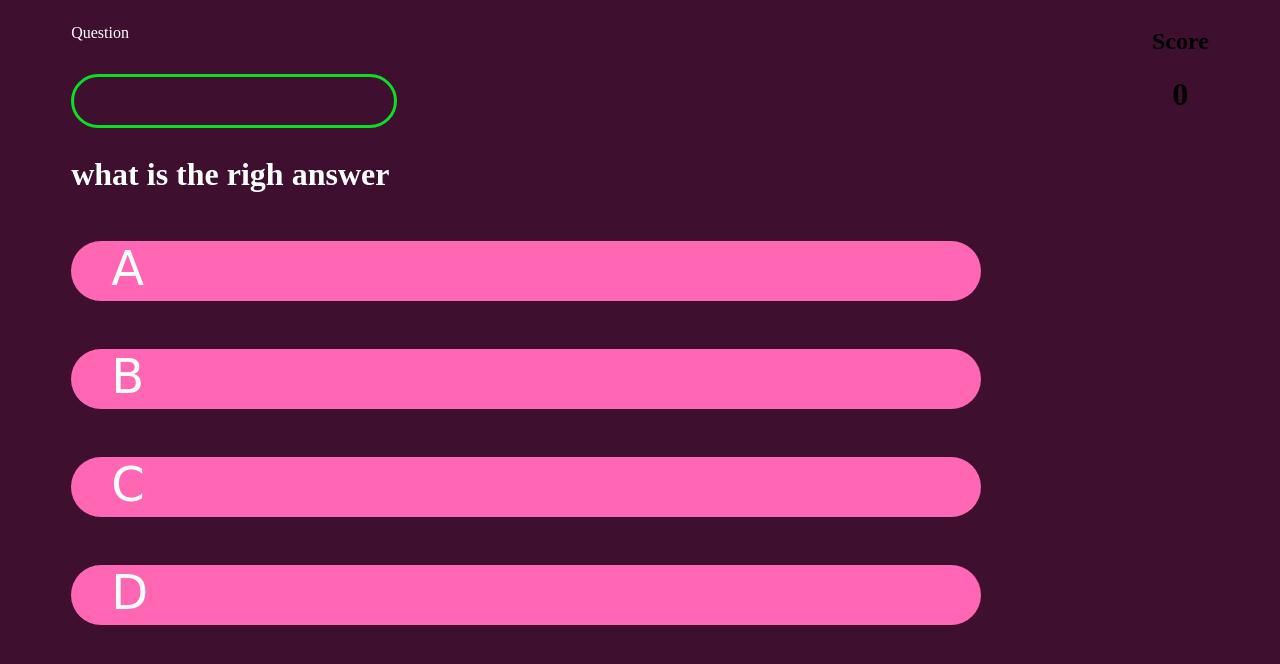
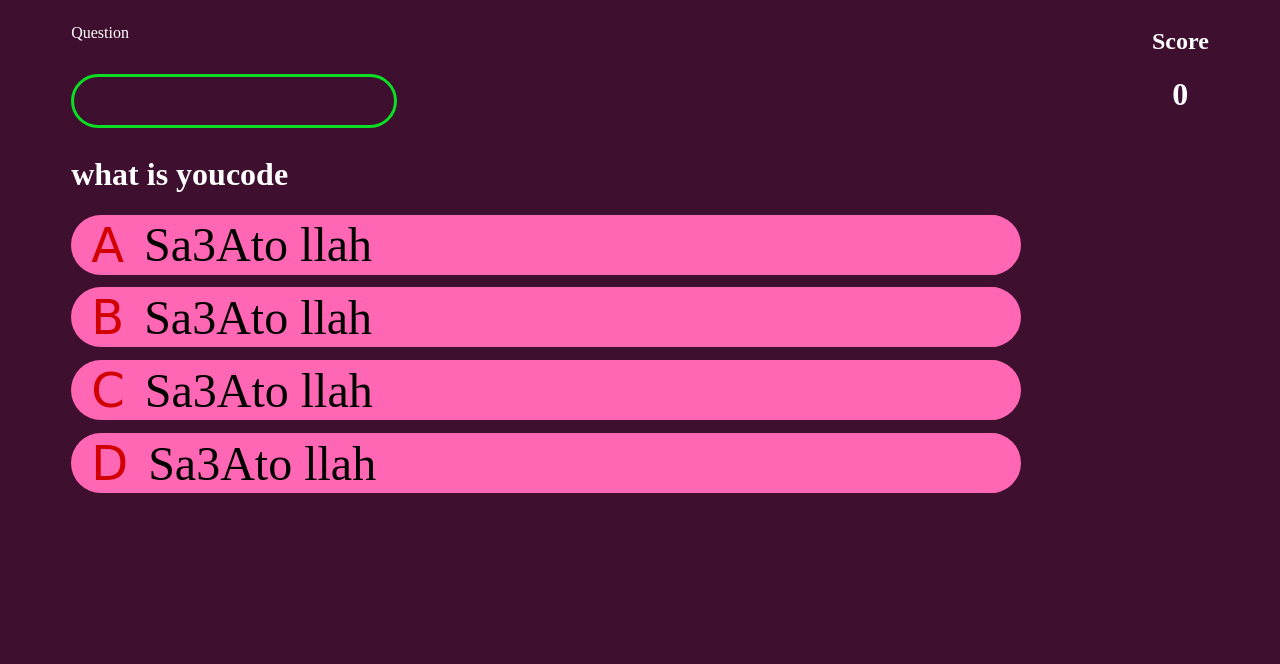
Before and after one commit to hamzakhouzima/Quiz_js, a website: page game.html in a window 1280 px wide. Drawn offline with Linux system fonts and the light colour scheme; a web font is replaced by a local one.

Commit message:
third commit

```diff
--- a/effect.js
+++ b/effect.js
@@ -67,13 +67,38 @@ function startGame(){
 
 function getQuestion(){
 
-  if(questionCounter <= MAX_QST ){
 
+    if(availableQuestions.length === 0 || questionCounter >MAX_QST){
+      return window.location.assign('/end.html')
+    }
 
-  }
+    questionCounter++
+    progressText.innerText = `Question ${questionCounter} of ${MAX_QST}`
+    progressBarFull.style.width = `${(questionCounter/MAX_QST)*100}%`
+    const questionsIndex = Math.floor(Math.random() * availableQuestions.length)
+    currentQuestion = availableQuestions[questionIndex]
+    question.innerText = currentQuestion.question
+
+    choices.foreach(choice=>{
+      const number = choice.dataset['number']
+      choice.innerText = currentText ['choice' + number]
 
 
 
+    })
+
+    availableQuestions.splice(questionsIndex ,1)
+    acceptingAnswers = true
 
 
 }
+choices.forEach(choice=>{
+  choice.addEventListner('click' ,e=>{
+    if(!acceptingAnswers) return
+    acceptingAnswers = false
+    const selectedChoice = e.target
+    const selectedAnswer = selectedChoice.dataset('number')
+
+  })
+
+})
--- a/game.html
+++ b/game.html
@@ -23,7 +23,7 @@
                 </div>
 
             </div>
-            <div class="hud-item">
+            <div class="hud-item" style="color :white;">
                 <h2 class="hud-prefix">
                     Score
                 </h2>
@@ -32,12 +32,33 @@
                 </h1>
             </div>
         </div>
-<h1 class="question">what is the righ answer</h1>
+<h1 class="question">Lorem ipsum dolor sit amet consectetur adipisicing elit. Pariatur similique autem beatae! Lorem ipsum dolor sit amet consectetur adipisicing elit. Deserunt rerum odio dolorem consequatur non similique, vitae eligendi laboriosam sapiente quibusdam dolor. Nihil nulla numquam possimus pariatur, ex quibusdam dolores totam itaque, maxime suscipit labore natus esse quae incidunt dolorum deleniti ea? Tempore rerum distinctio minima quidem, consequatur eius molestias quam. Repellendus quibusdam incidunt id sed perferendis voluptate, ipsa iste sapiente exercitationem, possimus aperiam deleniti quis dolores.</h1>
 
-<div class="choice-container">
-    <p class="choice-prefix">A</p>
-    <p class="choice-text" data-number="1"></p>
-</div>
+<div class="choice-container" >
+    <p class="choice-prefix" >A</p>
+    <input type="checkbox" id="a" hidden>
+    <label   class="choice-text my-input"  data-number="1" > </label>
+        <!-- #onclick="rrr()" -->
+
+    <!-- <script>
+
+        function rrr(){
+
+            if(document.querySelector('#a').checked==true ){
+                document.querySelector('#a').checked=false
+                document.querySelector('.my-input').style.background="green";
+                console.log('yes')
+        }else{
+            document.querySelector('#a').checked=true
+            console.log('no')
+            document.querySelector('.my-input').style.background="#ff66b3";
+        }
+        }
+
+
+    </script> -->
+
+    </div>
 <div class="choice-container">
     <p class="choice-prefix">B</p>
     <p class="choice-text" data-number="2"></p>
@@ -54,6 +75,6 @@
     </div>
    </div>
 
-   <script src="effect.js"></script>
+   <script src="main.js"></script>
 </body>
 </html>
--- /dev/null
+++ b/main.js
@@ -0,0 +1,70 @@
+let questionText = document.querySelector('.question')
+
+const progressText = document.querySelector('#progressText')
+const scoreText = document.querySelector('#score')
+const progressBarFull = document.querySelector('#progressBarFull')
+
+
+var choices =Array.from(document.querySelectorAll('.choice-text'))
+
+//for(){
+
+
+//}
+// const currentQuestion = {}
+let questions = [
+    {
+
+      question : "what is the square root of 4",
+      choice1 : "1",
+      choice2 : "44",
+      choice3 : "2",
+      choice4 : "34",
+      answer : 3,
+    },
+    {
+      question : "ch7al sa3A",
+      choice1 : "16:44",
+      choice2 : "Sa3Ato llah",
+      choice3 : "05:43",
+      choice4 : "wa mada a3dadta laha ",
+      answer : 4,
+    },
+    {
+      question : "khouya fin jat lmslla",
+      choice1 : "dor m3A dora",
+      choice2 : "05 rue dar bou3za ",
+      choice3 : "sir nichan ",
+      choice4 : "hahia 7dak",
+      answer : 2,
+    },
+    {
+      question : "what is youcode ",
+      choice1 : "a school",
+      choice2 : "a philosophie",
+      choice3 : "a project",
+      choice4 : "food",
+      answer : 1,
+    },
+  ]
+
+function getQuestion(){
+    var counter
+
+  choices.forEach(element => {
+    console.log(element)
+    for(counter = 0 ; counter<4 ; counter++ ){
+
+
+        questionText.innerHTML=questions[counter].question
+        element.innerHTML=questions[1].choice2
+        console.log(counter)
+
+
+}
+
+});
+ }
+
+
+getQuestion()
--- a/style-game.css
+++ b/style-game.css
@@ -23,6 +23,10 @@
     font-size: 3rem;
     /*min-width:80rem;*/
     height: 60px;
+    overflow:hidden;
+    display:flex;
+    align-items: center;
+    padding: 0 20px;
 
 
 }
@@ -41,17 +45,26 @@
 }
 
 .choice-prefix{
-    position :absolute;
-    padding : 2rem 2.5rem ;
-    color : rgb(252, 252, 252);
+    /* position :absolute; */
+    /* padding : 2rem 2.5rem ; */
+    color : rgb(210, 1, 1);
+    z-index: 1000;
     font-family: 'Rubik Spray Paint', cursive;
-    top: -81px;
+    /* top: -81px;    */
+    display: flex;
+    justify-content: center;
+    align-items: center;
 
 
 }
 .choice-text{
     padding:2rem;
     width:100%;
+    background:#ff66b3;
+    padding-left: 20px;
+     display:flex;
+     width: 100%;
+     align-items:center;
 }
 .correct {
     background : linear-gradient(32deg ,rgba(11,223,36) 0%, rgb(41,232,111) 100%);
@@ -86,6 +99,8 @@
 /* .progressText{
      */
 /* } */
+
+
 @media screen and (max-width:768px){
     .choice-container{
         min-width : 40rem;
--- /dev/null
+++ b/style.css
@@ -0,0 +1 @@
+/*# sourceMappingURL=style.css.map */
```
